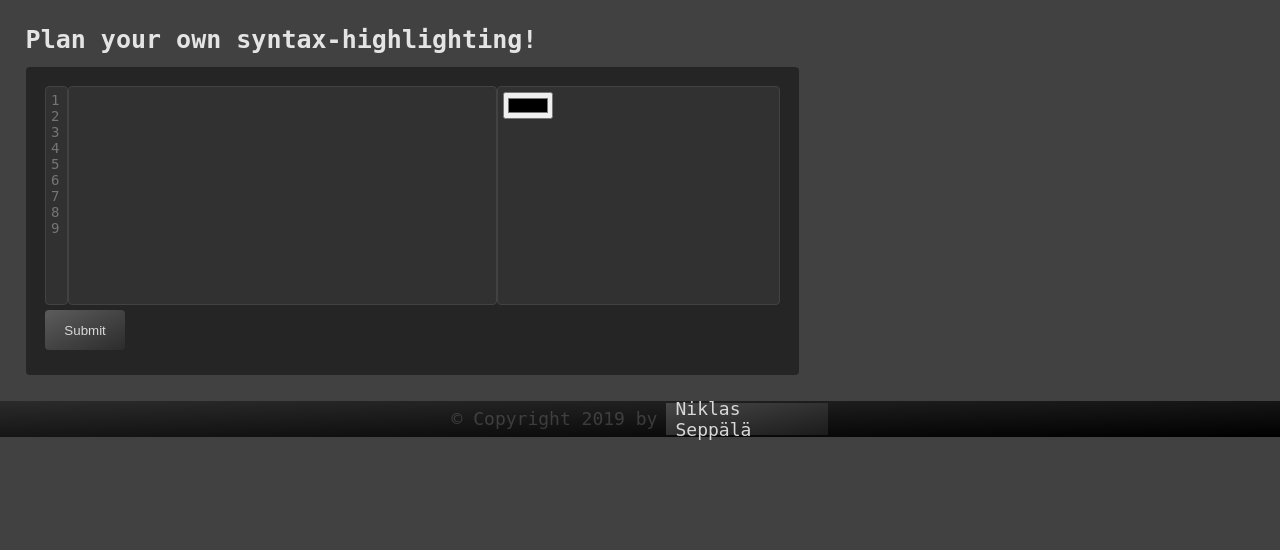
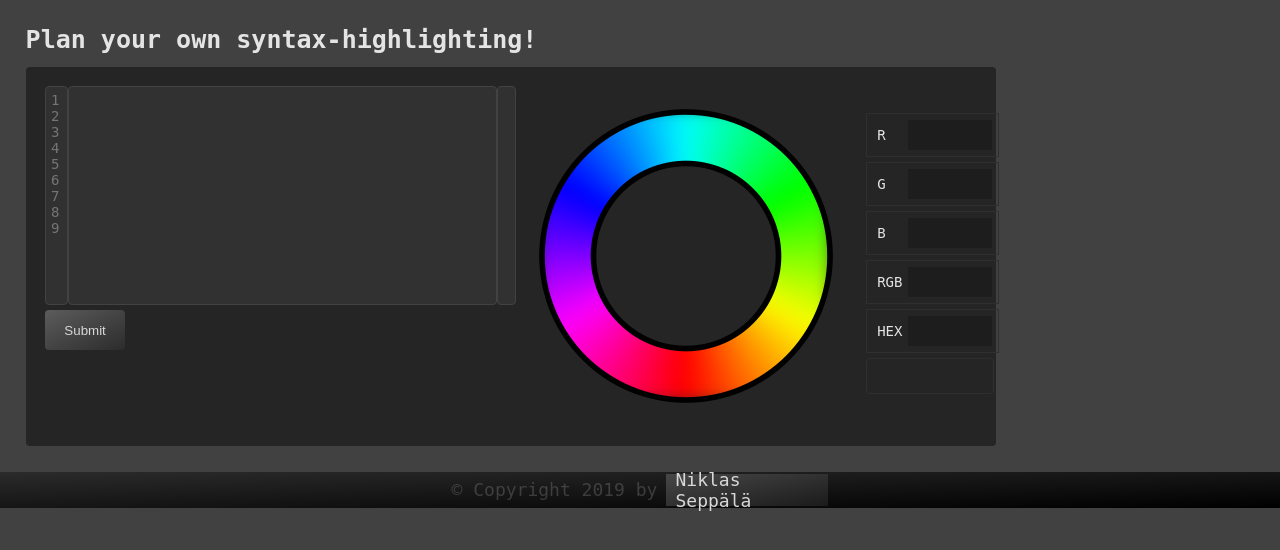
Before and after one commit to NikkeArp/my-website, a Flask app: page /syntax in a window 1280 px wide. Shown: the part 227-777 px from the top of the page. Run offline with Flask 2, Linux system fonts and the light colour scheme.

Commit message:
color picker

```diff
--- a/app.py
+++ b/app.py
@@ -106,10 +106,10 @@ def syntax_page():
         code = request.form["code"]
         old_code = request.form["code"]
         return render_template("internal/syntax.html", old_code=old_code, code=code.replace(
-            "if", '<span style="color:orange;">if</span>').replace(
-            "return", '<span style="color:orange;">return</span>').replace(
-            "import", '<span style="color:orange;">import</span>').replace(
-            "from", '<span style="color:orange;">from</span>').replace(
+            "if", '<span class="keyword">if</span>').replace(
+            "return", '<span class="keyword">return</span>').replace(
+            "import", '<span class="keyword">import</span>').replace(
+            "from", '<span class="keyword">from</span>').replace(
             "  ", "--")).replace("\r\n", "<br/>").replace(
             "&lt;", "<").replace("&gt;", ">").replace("&#34;", '"').replace("&amp;", "&")
     except:
--- /dev/null
+++ b/static/scripts/script.js
@@ -0,0 +1,39 @@
+$(function () {
+    var canPreview = true;
+
+    var canvas = document.getElementById('picker');
+    var ctx = canvas.getContext('2d');
+
+    var image = new Image();
+    image.onload = function () {
+        ctx.drawImage(image, 0, 0, image.width, image.height);
+    }
+
+    image.src = 'static/colorpicker/colorwheel.png';
+
+    $('#picker').mousemove(function (e) {
+        if (canPreview) {
+            var canvasOffset = $(canvas).offset();
+            var canvasX = Math.floor(e.pageX - canvasOffset.left);
+            var canvasY = Math.floor(e.pageY - canvasOffset.top);
+
+            var imageData = ctx.getImageData(canvasX, canvasY, 1, 1);
+            var pixel = imageData.data;
+
+            var pixelColor = "rgb(" + pixel[0] + ", " + pixel[1] + ", " + pixel[2] + ")";
+            $('.preview').css('backgroundColor', pixelColor);
+            $(".keyword").css("color", pixelColor);
+
+            $('#rVal').val(pixel[0]);
+            $('#gVal').val(pixel[1]);
+            $('#bVal').val(pixel[2]);
+            $('#rgbVal').val(pixel[0] + ',' + pixel[1] + ',' + pixel[2]);
+
+            var dColor = pixel[2] + 256 * pixel[1] + 65536 * pixel[0];
+            $('#hexVal').val('#' + ('0000' + dColor.toString(16)).substr(-6));
+        }
+    });
+    $('#picker').click(function (e) {
+        bCanPreview = !canPreview;
+    });
+});
--- a/static/styles/syntaxApp.css
+++ b/static/styles/syntaxApp.css
@@ -50,6 +50,7 @@ div.appBox {
 
     display: flex;
     flex-direction: row;
+    justify-content: space-between;
 }
 
 div.sampleCodeText {
@@ -67,3 +68,64 @@ input.syntaxAppBtn {
 
     border-radius: 4px;
 }
+
+
+
+/* colorpicker styles */
+.colorpicker {
+    background-color: inherit;
+    border-radius: 5px 5px 5px 5px;
+    color: inherit;
+    font-size: 12px;
+    width: 460px;
+
+    display: flex;
+    flex-direction: row;
+    justify-content: space-around;
+    align-items: center;
+}
+#picker {
+    margin: 20px;
+}
+.controls {
+    margin: 10px;
+}
+.controls > div {
+    border: 1px solid #2F2F2F;
+    margin-bottom: 5px;
+    overflow: hidden;
+    padding: 5px;
+
+    display: flex;
+    flex-direction: row;
+    align-items: center;
+}
+.controls label {
+    float: left;
+    font-size: 14px;
+    margin:5px;
+}
+.controls > div input {
+    background-color: #1d1d1d;
+    border: 1px solid #252525;
+    color: inherit;
+    font-size: 14px;
+    height: 2em;
+    text-align: center;
+    width: 80px;
+    margin-left: auto;
+}
+.preview {
+    border-radius: 4px;
+    background-color: inherit;
+    border: 1px solid #252525;
+    height: 2em;
+    width: 116px;
+}
+
+#syntaxArticles {
+    width: 80%;
+}
+#syntaxArticle {
+    width: 100%;
+}
--- a/templates/internal/syntax.html
+++ b/templates/internal/syntax.html
@@ -1,10 +1,11 @@
 {% extends 'base/layout.html' %}
 {% block title %}Syntax Page{% endblock title %}
 {% block head %}<script src="{{ url_for('static', filename='scripts/accountHeader.js') }}"></script>
-    <link rel="stylesheet" href="{{ url_for('static', filename='styles/syntaxApp.css') }}">{% endblock head %}
+    <link rel="stylesheet" href="{{ url_for('static', filename='styles/syntaxApp.css') }}">
+    <script src="{{ url_for('static', filename='scripts/script.js') }}"></script>{% endblock head %}
 {% block content %}<section>
-  <div class="articles">
-    <article>
+  <div class="articles" id="syntaxArticles">
+    <article id="syntaxArticle">
       <h2>Plan your own syntax-highlighting!</h2>
       <div class="appBox" id="syntaxAppFrame">
         <div class="sampleCodeInput">
@@ -19,7 +20,18 @@
         </div>
         <div class="syntaxTextArea" id="code">
           <div style="font-size:14px; margin:0px;">{{ code }}</div>
-          <input type="color" name="asd" id="sad">
+        </div>
+        <div class="colorpicker">
+            <canvas id="picker" var="5" width="300" height="300"></canvas>
+
+            <div class="controls">
+                <div><label>R</label> <input type="text" id="rVal" /></div>
+                <div><label>G</label> <input type="text" id="gVal" /></div>
+                <div><label>B</label> <input type="text" id="bVal" /></div>
+                <div><label>RGB</label> <input type="text" id="rgbVal" /></div>
+                <div><label>HEX</label> <input type="text" id="hexVal" /></div>
+                <div class="preview"></div>
+            </div>
         </div>
       </div>
     </article>
```
Also changed, not shown: static/colorpicker/colorwheel.png (added), static/colorpicker/select.png (added).
